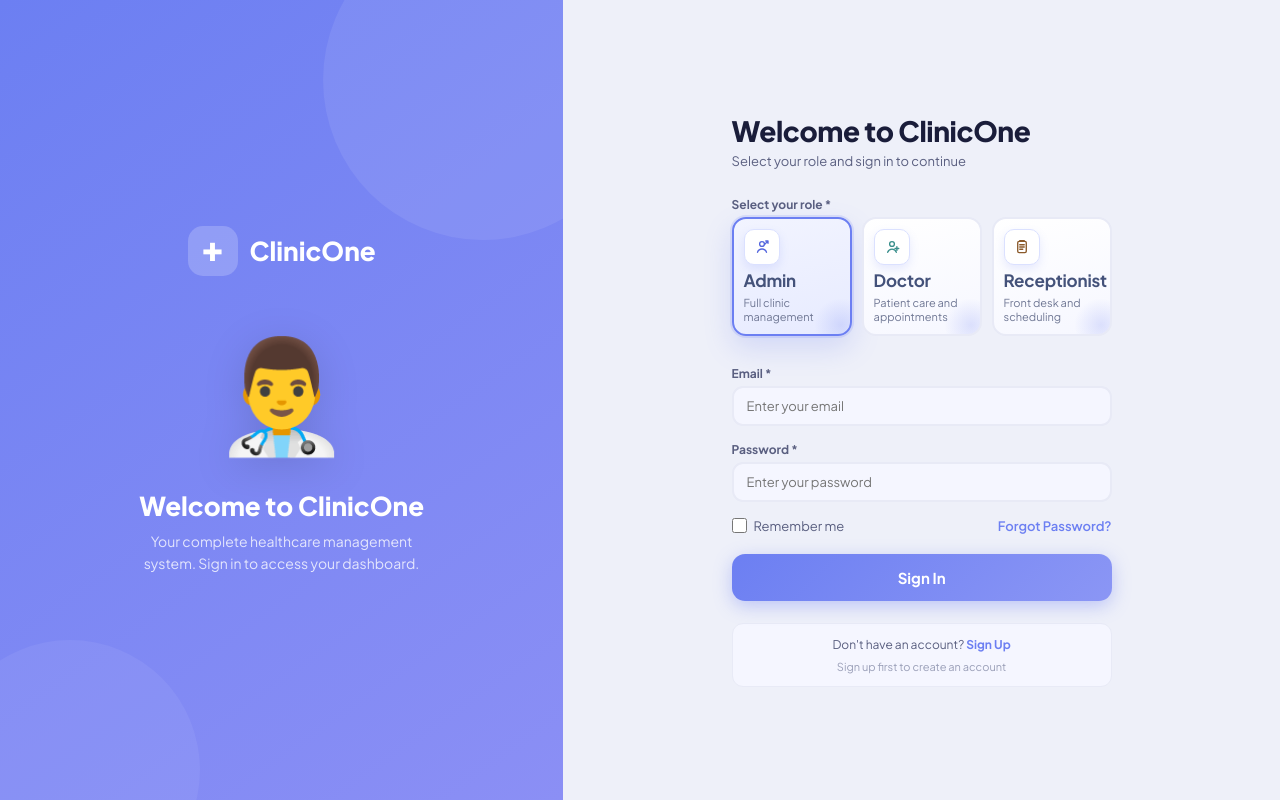
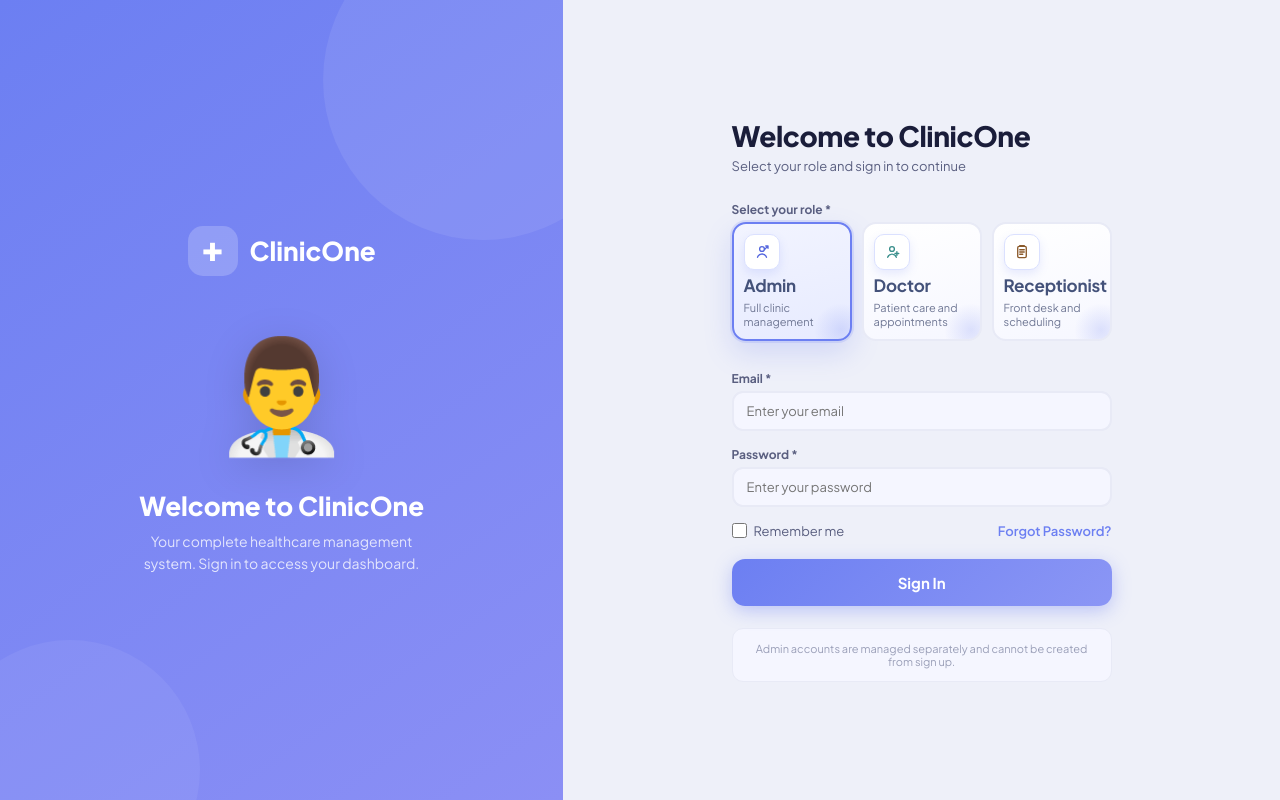
Before and after one commit to hitxnshu/ClinicOne, a React (Vite) app: page / in a window 1280 px wide. Built offline with nearby package versions, Linux system fonts and the light colour scheme.

Commit message:
remove admin from signup and hide signup prompt for admin sign-in

```diff
--- a/src/pages/common/SignIn.jsx
+++ b/src/pages/common/SignIn.jsx
@@ -96,6 +96,12 @@ export default function SignIn({ onSignIn, onSwitchToSignUp }) {
           </form>
 
           <div className="login-demo">
+            {formData.role === 'admin' ? (
+              <span style={{ fontSize: 11, display: 'block', color: 'var(--text-light)' }}>
+                Admin accounts are managed separately and cannot be created from sign up.
+              </span>
+            ) : (
+              <>
                 Don't have an account?{' '}
                 <strong
                   style={{ cursor: 'pointer', color: 'var(--primary)' }}
@@ -107,6 +113,8 @@ export default function SignIn({ onSignIn, onSwitchToSignUp }) {
                 <span style={{ fontSize: 11, marginTop: 8, display: 'block', color: 'var(--text-light)' }}>
                   Demo: use any username & password
                 </span>
+              </>
+            )}
           </div>
         </div>
       </div>
--- a/src/pages/common/SignUp.jsx
+++ b/src/pages/common/SignUp.jsx
@@ -178,7 +178,6 @@ export default function SignUp({ onSignUp, onSwitchToSignIn }) {
                 value={formData.role}
                 onChange={e => setFormData({ ...formData, role: e.target.value })}
               >
-                <option value="admin">Admin</option>
                 <option value="doctor">Doctor</option>
                 <option value="receptionist">Receptionist</option>
               </select>
--- a/src/pages/common/Welcome.jsx
+++ b/src/pages/common/Welcome.jsx
@@ -165,6 +165,12 @@ export default function Welcome({ onLogin, onSwitchToSignUp }) {
           </form>
 
           <div className="login-demo">
+            {formData.role === 'admin' ? (
+              <span style={{ fontSize: 11, display: 'block', color: 'var(--text-light)' }}>
+                Admin accounts are managed separately and cannot be created from sign up.
+              </span>
+            ) : (
+              <>
                 Don't have an account?{' '}
                 <strong
                   style={{ cursor: 'pointer', color: 'var(--primary)' }}
@@ -176,6 +182,8 @@ export default function Welcome({ onLogin, onSwitchToSignUp }) {
                 <span style={{ fontSize: 11, marginTop: 8, display: 'block', color: 'var(--text-light)' }}>
                   Sign up first to create an account
                 </span>
+              </>
+            )}
           </div>
         </div>
       </div>
```
Also changed, not shown: 3 other files (tests, documents, lock files or other folders). Lines whose indentation alone changed are shown as unchanged.
